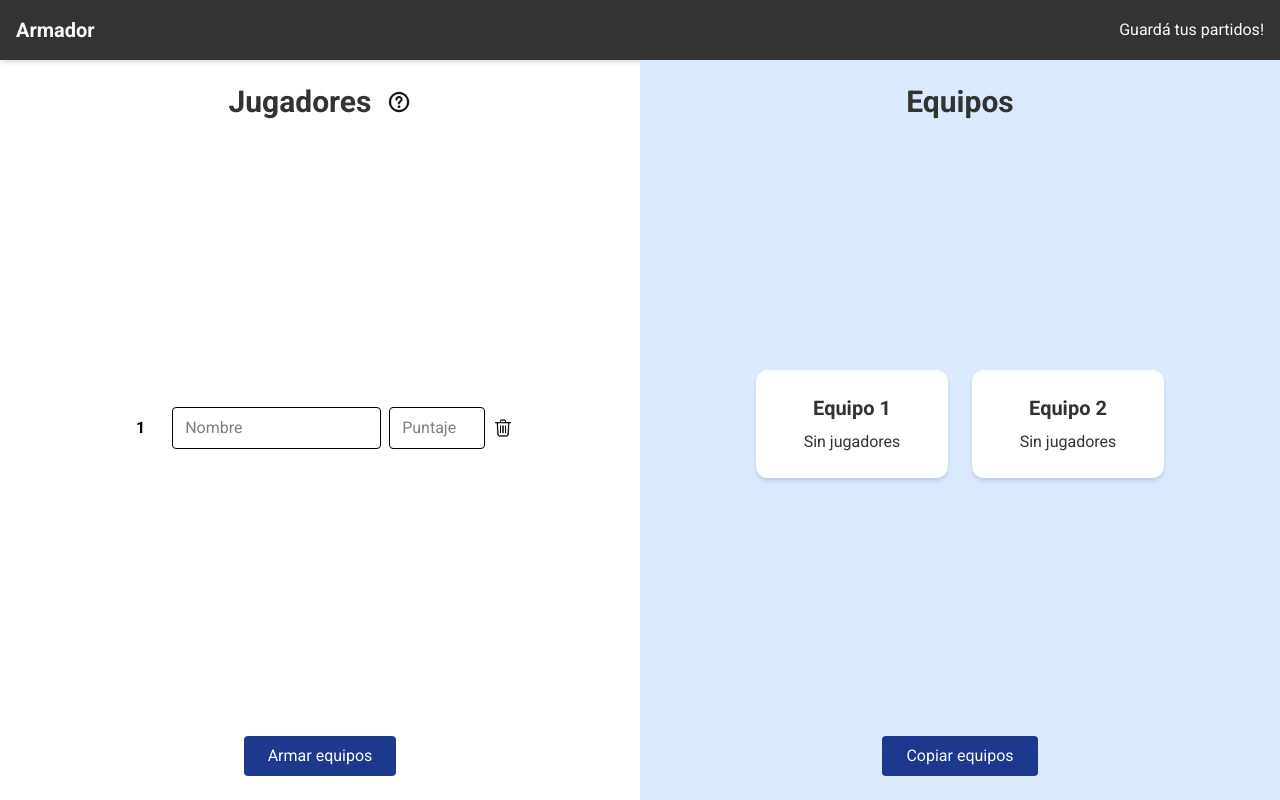
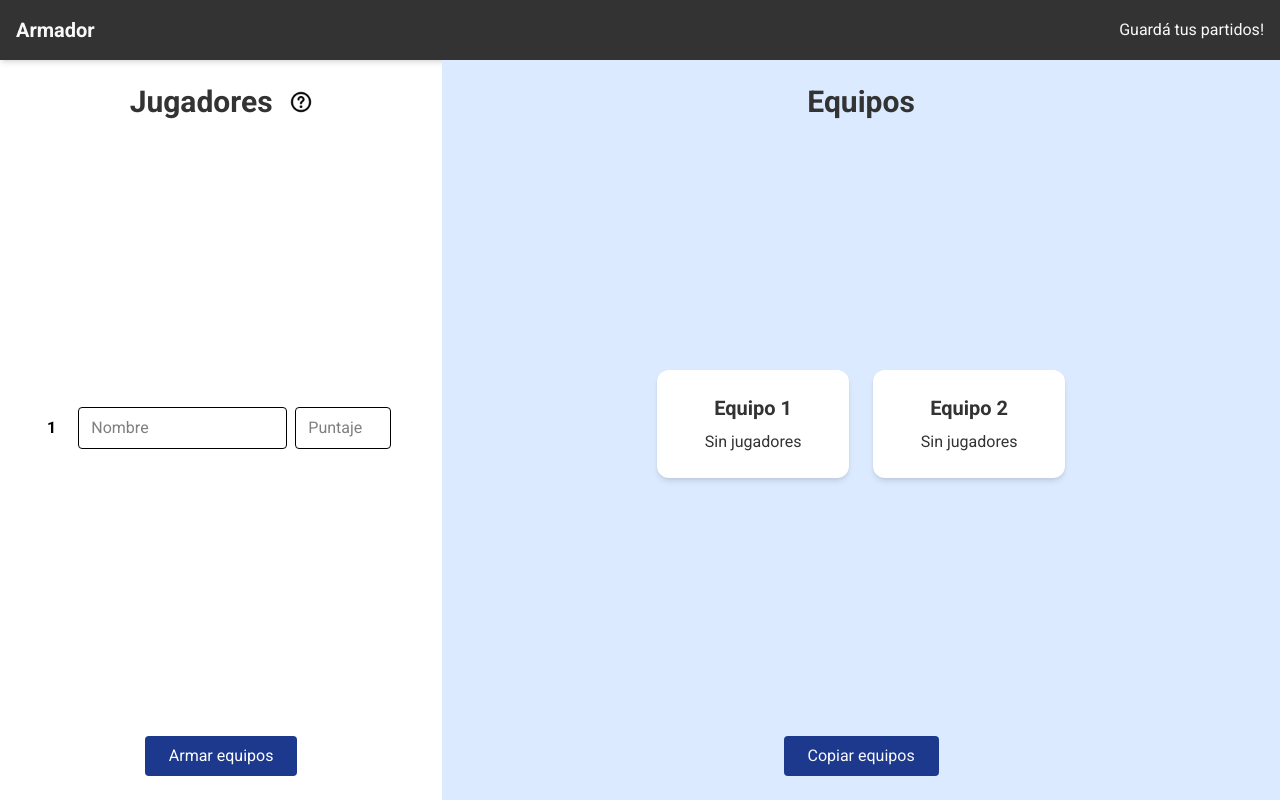
Before and after one commit to gast0nestevez/armadorDeEquipos, a React (Vite) app: page /clasico in a window 1280 px wide. Built offline with nearby package versions, Linux system fonts and the light colour scheme.

Commit message:
responsive help message

```diff
--- a/src/components/Form.jsx
+++ b/src/components/Form.jsx
@@ -2,7 +2,7 @@
 
 const Form = ({ players, handleChange, deletePlayer, submitPlayers }) => {
   return (
-    <div className="form w-full p-6 flex flex-col justify-between">
+    <div className="form w-full p-6 flex flex-col justify-between flex-1 relative">
       <div className='flex items-center justify-center mb-4 gap-4'>
           <h1 className="text-3xl font-bold text-center">Jugadores</h1>
           <HelpMessage />
--- a/src/components/HelpMessage.jsx
+++ b/src/components/HelpMessage.jsx
@@ -4,7 +4,7 @@
   const [showHelp, setShowHelp] = useState(false)
 
   return (
-    <div className="relative flex items-center justify-center">
+    <div className="flex items-center justify-center">
       <button
         className="w-6 h-6 cursor-pointer"
         onClick={() => setShowHelp(!showHelp)}
@@ -13,7 +13,7 @@
       </button>
 
       {showHelp && (
-        <div className="absolute left-full top-12 -translate-y-1/2 ml-2 w-64 p-2 bg-white border border-blue-300 rounded shadow text-sm z-10">
+        <div className="help-message absolute top-16 ml-2 w-64 p-2 bg-white border border-blue-300 rounded shadow text-sm z-10">
           Ingresá los nombres y puntajes de los jugadores, cuando empieces a escribir el nombre de un jugador se habilitará el cuadro del siguiente. Luego hacé clic en "Armar equipos" para generar. Listo!
         </div>
       )}
--- a/src/css/home.css
+++ b/src/css/home.css
@@ -28,7 +28,7 @@
   transition: opacity 1s ease-out;
 }
 
-@media (max-width: 500px) {
+@media (max-width: 600px) {
   .main-container > div {
     overflow: auto;
   }
@@ -40,6 +40,11 @@
 
   .form div button {
     min-width: 10%;
+  }
+
+  .help-message {
+    position: absolute;
+    left: 15%;
   }
 
   .teams {
```
